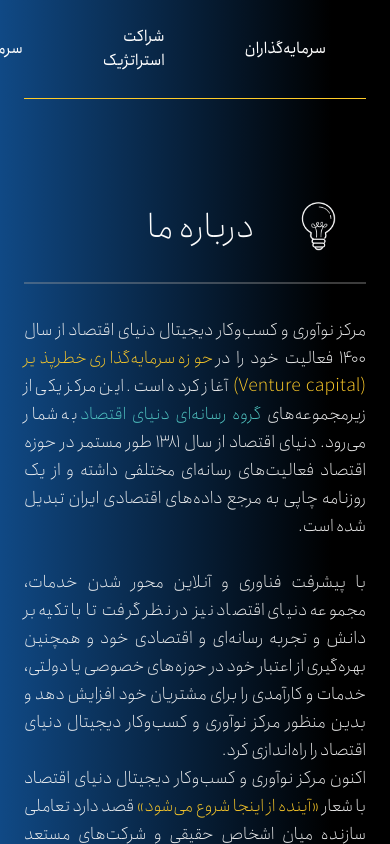
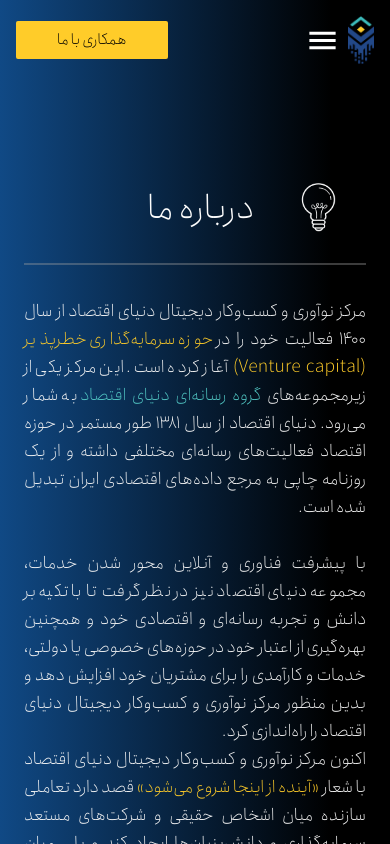
Before and after one commit to MaryamTaslimi/de-front, a Next.js app: page /about-us in a window 390 px wide. Shown: the top 844 px of the page. Built offline with nearby package versions, Linux system fonts and the light colour scheme; what tailwindcss-rtl would draw is missing.

Commit message:
header responsive

```diff
--- a/components/Common/Header.js
+++ b/components/Common/Header.js
@@ -1,4 +1,8 @@
 import Link from "next/link";
+import CloseIcon from '@mui/icons-material/Close';
+import MenuIcon from '@mui/icons-material/Menu';
+import {Transition} from '@headlessui/react'
+import {useState} from "react";
 
 const navigation = [
     {name: 'سرمایه‌گذاران', href: 'investor'},
@@ -8,11 +12,12 @@ const navigation = [
 ]
 
 export default function Header({transparent}) {
+    const [hamburger, setHamburger] = useState(false);
     return (
-        <header className = {transparent ? "" : "bg-white"}>
-            <nav className = "px-6 sm:px-20" aria-label = "Top">
+        <header className = {"py-4 " + (transparent ? "" : "bg-white")}>
+            <nav className = "hidden lg:block px-20" aria-label = "Top">
                 <div
-                    className = "w-full py-4 flex items-center justify-between border-b border-accent lg:border-none">
+                    className = "w-full flex items-center justify-between">
                     <div className = "flex space-x-20 items-center z-10">
                         <Link href = "/">
                             <a className = "ml-10">
@@ -28,7 +33,7 @@ export default function Header({transparent}) {
                         {navigation.map((link) => (
                             <Link key = {link.name} href = {link.href}>
                                 <a
-                                    className = {"text-base font-light" + transparent ? "text-white" : "text-primary"}>
+                                    className = {"text-base font-light" + (transparent ? " text-white" : " text-primary")}>
                                     {link.name}
                                 </a>
                             </Link>
@@ -37,12 +42,77 @@ export default function Header({transparent}) {
                     <div className = "z-10">
                         <a
                             href = "#form"
-                            className = "z-10 inline-block bg-accent py-2 px-10 border border-transparent rounded-sm text-base font-extra text-black hover:bg-opacity-75"
+                            className = "z-10 inline-block bg-accent py-2 px-10 border border-transparent rounded-sm text-base font-light text-black hover:bg-opacity-75"
                         >
                             همکاری با ما </a>
                     </div>
                 </div>
             </nav>
+
+            <div className = {"lg:hidden mx-4"}>
+                <div className = {"flex flex-row items-center justify-between"}>
+                    <div className = {"flex flex-row items-center align-start"}>
+                        <Link href = "/">
+                            <a className = "ml-2 sm:ml-8">
+                                <span className = "sr-only">مرکز فناوری دنیای اقتصاد</span>
+                                <img
+                                    className = "h-12 w-auto"
+                                    src = "/common/logo.png"
+                                    alt = ""
+                                />
+                            </a>
+                        </Link>
+                        {!hamburger && <MenuIcon className = {"text-white"} sx = {{fontSize: 35}}
+                                                 onClick = {() => {
+                                                     setHamburger(true);
+                                                 }}/>}
+                    </div>
+
+                    {!hamburger ? <div className = "z-10">
+                        <a
+                            href = "#form"
+                            className = "z-10 inline-block bg-accent py-1.5 px-10 border border-transparent rounded-sm text-base font-light text-black hover:bg-opacity-75"
+                        >
+                            همکاری با ما </a>
+                    </div> : <CloseIcon className = {"text-white"} sx = {{fontSize: 35}}
+                                        onClick = {() => {
+                                            setHamburger(false);
+                                        }}/>}
+                </div>
+
+                <Transition
+                    show = {hamburger}
+                    enter = "transition-opacity duration-200"
+                    enterFrom = "opacity-0"
+                    enterTo = "opacity-100"
+                    leave = "transition-opacity duration-250"
+                    leaveFrom = "opacity-100"
+                    leaveTo = "opacity-0"
+                >
+                    <nav className = {"mt-4"}>
+                        <div
+                            className = {"flex flex-col justify-center items-center gap-8 py-12 border-y-2 border-shades-60"}>
+                            {navigation.map((link) => (
+                                <Link key = {link.name} href = {link.href}>
+                                    <a
+                                        className = {"text-base font-light" + (transparent ? " text-white" : " text-primary")}>
+                                        {link.name}
+                                    </a>
+                                </Link>
+                            ))}
+                            <div className = "z-10">
+                                <a
+                                    href = "#form"
+                                    className = "z-10 inline-block bg-accent py-1.5 px-10 border border-transparent rounded-sm text-base font-light text-black hover:bg-opacity-75"
+                                >
+                                    همکاری با ما </a>
+                            </div>
+                        </div>
+                    </nav>
+                </Transition>
+
+            </div>
+
         </header>
     )
 }
--- a/package.json
+++ b/package.json
@@ -29,6 +29,7 @@
     "tailwindcss-rtl": "^0.9.0"
   },
   "devDependencies": {
+    "@heroicons/react": "^1.0.6",
     "@tailwindcss/forms": "^0.5.1",
     "autoprefixer": "^10.4.7",
     "axios": "^0.27.2",
--- a/pages/index.js
+++ b/pages/index.js
@@ -24,7 +24,7 @@ export default function Home() {
                 </Head>
                 <Hero/>
                 <main className = {styles.main + " relative"}>
-                    <div className = {"py-12 px-6 sm:px-20"}>
+                    <div className = {"py-12 px-4 md:px-20"}>
                         <Gear top = {"top-0"} x = {"left-[0]"} size = {"w-[40rem]"}/>
                         <Gear top = {"top-[37rem]"} x = {"-left-[10rem]"} size = {"w-[30rem]"}/>
                         <Gear top = {"top-[35rem]"} x = {"left-[19rem]"} size = {"w-[50vw]"}/>
```
Also changed, not shown: 1 other file (tests, documents, lock files or other folders).
